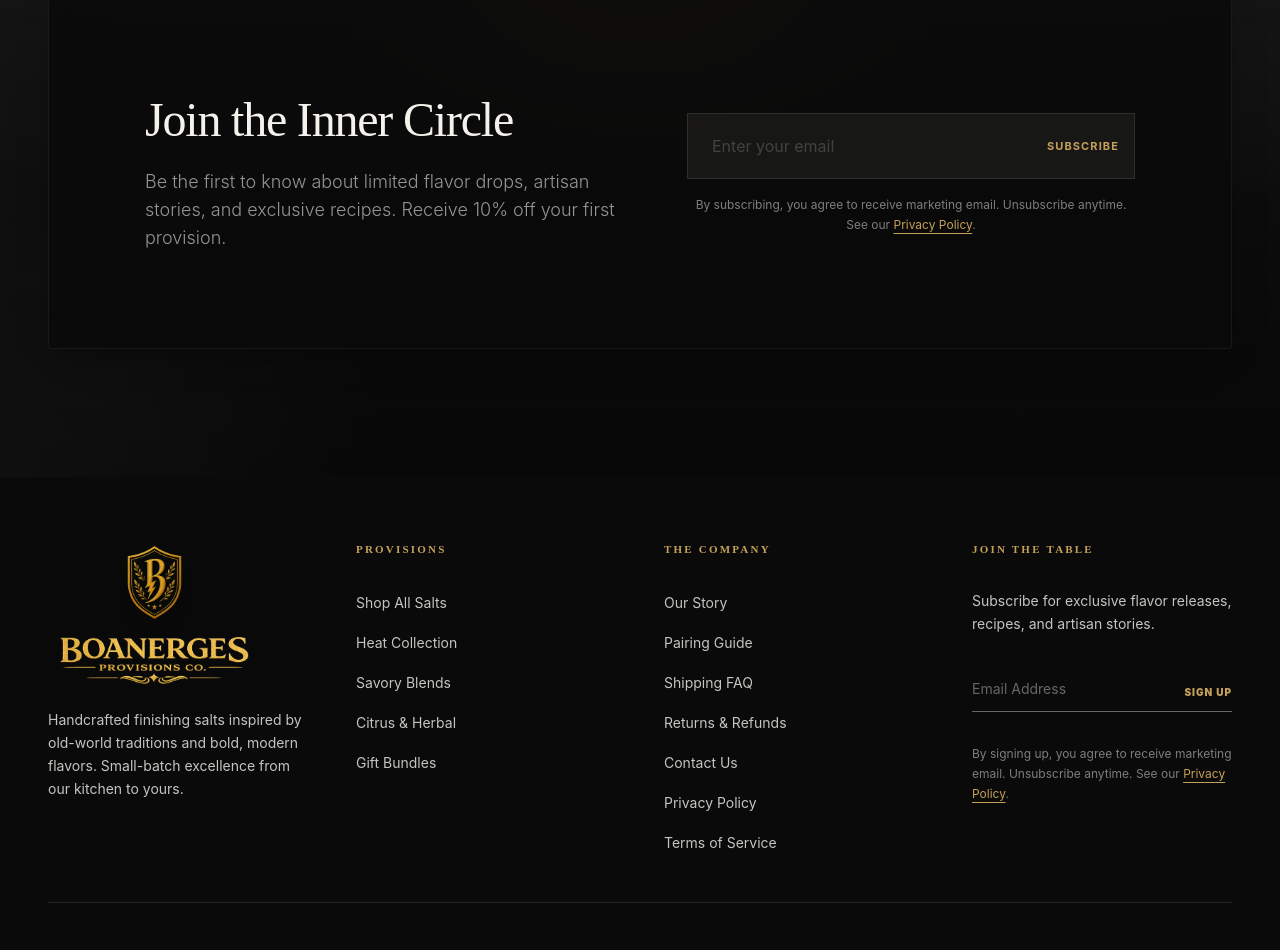
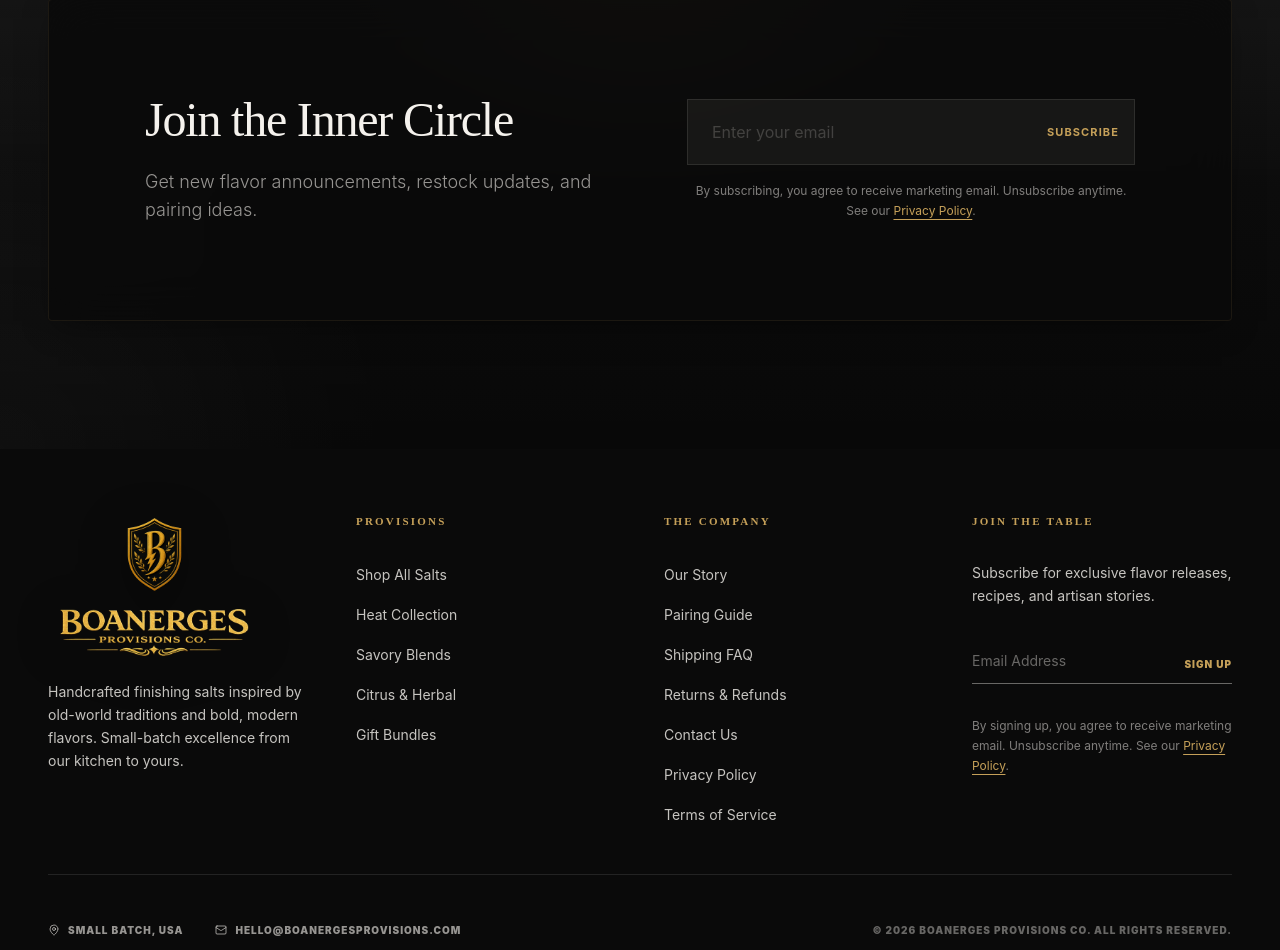
Before and after one commit to huschked/boanerges-provision-co, a React (Vite) app: page / in a window 1280 px wide. Shown: the part 3715-4665 px from the top of the page. Built offline with nearby package versions, Linux system fonts and the light colour scheme; no server answers; the database is empty.

Commit message:
Update Inner Circle signup copy

```diff
--- a/src/pages/Home.tsx
+++ b/src/pages/Home.tsx
@@ -291,8 +291,7 @@ export const Home: React.FC = () => {
             <div className="space-y-6 max-w-xl">
               <h2 className="text-4xl md:text-5xl font-serif text-brand-parchment">Join the Inner Circle</h2>
               <p className="text-brand-parchment/60 text-lg font-light">
-                Be the first to know about limited flavor drops, artisan stories, and exclusive recipes.
-                Receive 10% off your first provision.
+                Get new flavor announcements, restock updates, and pairing ideas.
               </p>
             </div>
             <div className="w-full max-w-md">
```
